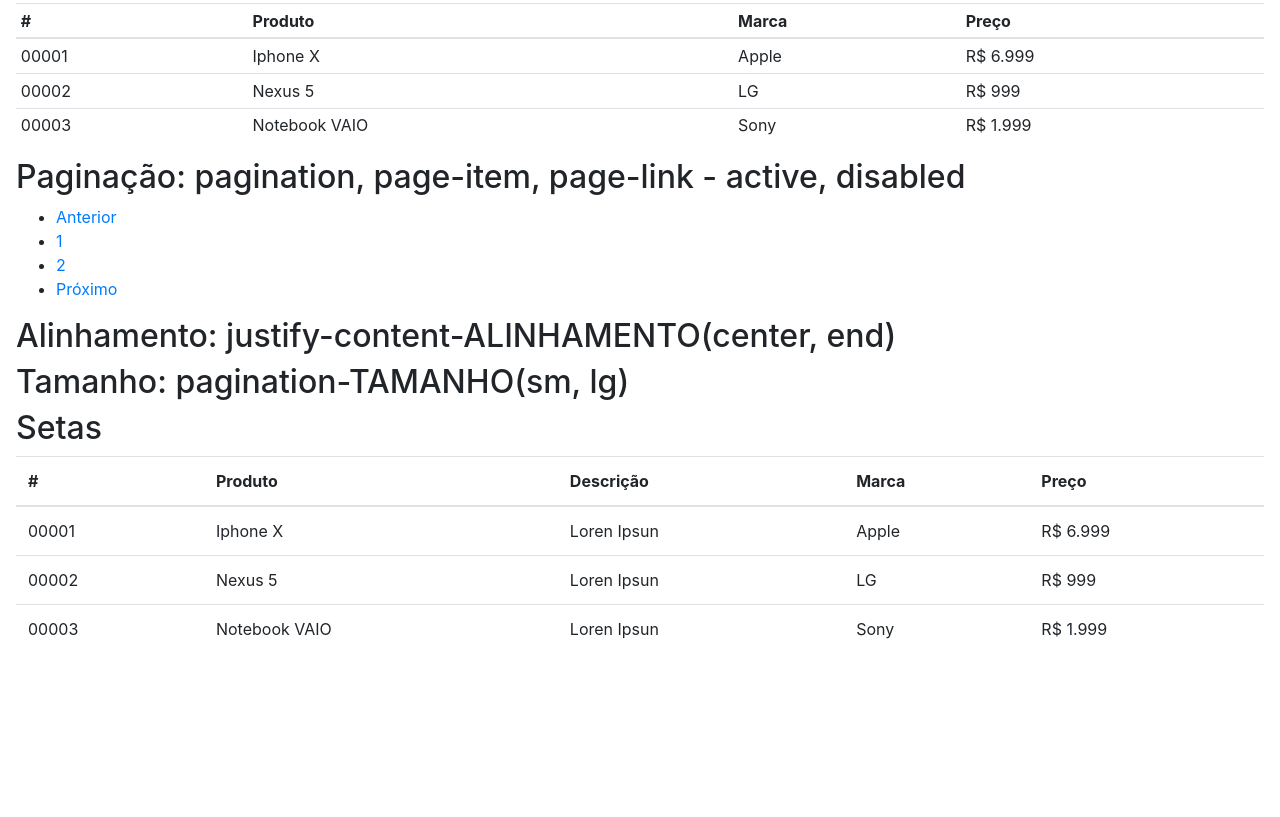
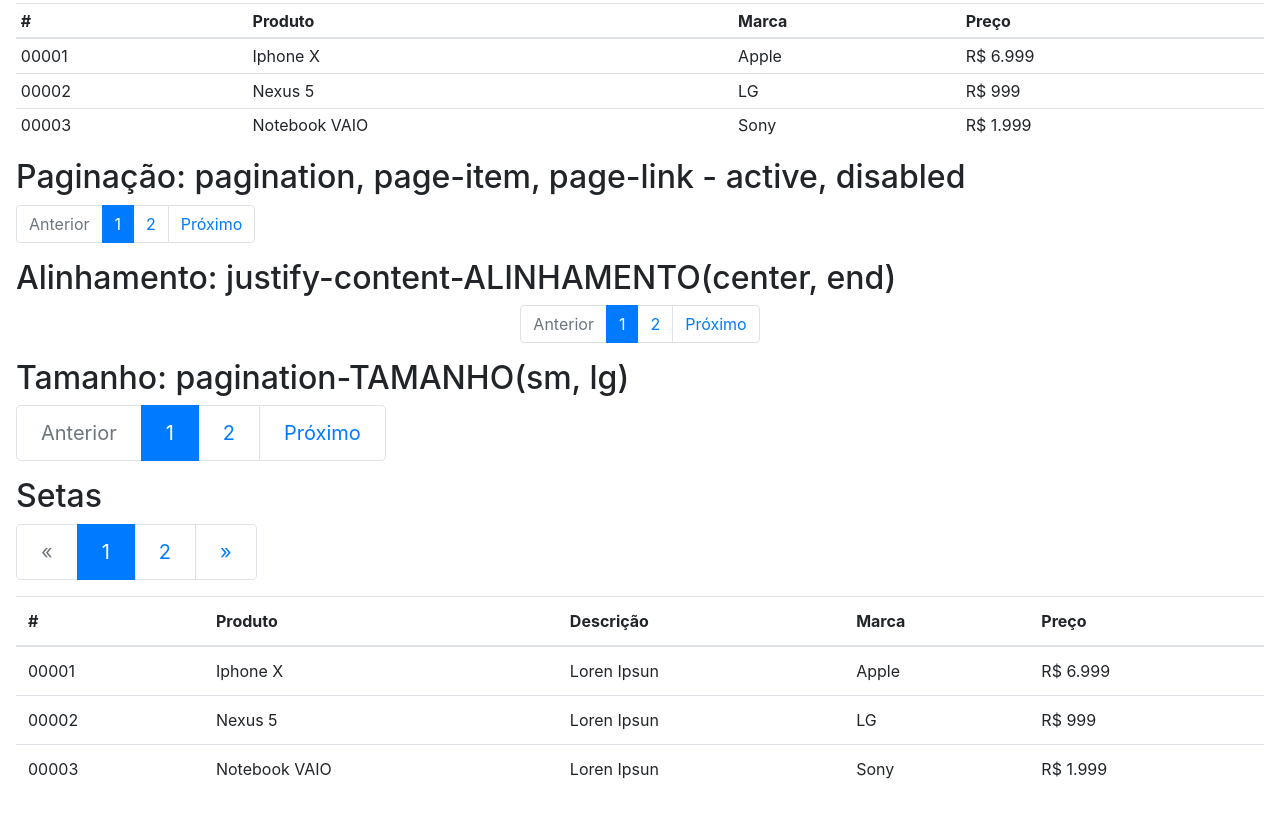
Before and after one commit to GunTsy/Bootstrap-easy, a plain HTML site: page apoio-tabelas-paginacao.html in a window 1280 px wide. Shown: the part 1403-2220 px from the top of the page. Drawn offline with nearby package versions, Linux system fonts and the light colour scheme.

Commit message:
Update apoio-tabelas-paginacao.html

```diff
--- a/apoio-tabelas-paginacao.html
+++ b/apoio-tabelas-paginacao.html
@@ -260,30 +260,86 @@
 
     <h2>Paginação: pagination, page-item, page-link - active, disabled</h2>
     <nav>
-      <ul>
-        <li>
-          <a href="">Anterior</a>
+      <ul class="pagination">
+        <li class="page-item disabled">
+          <a href="" class="page-link">Anterior</a>
         </li>
-        <li>
-          <a href="">1</a>
+        <li class="page-item active">
+          <a href="" class="page-link">1</a>
         </li>
-        <li>
-          <a href="">2</a>
+        <li class="page-item">
+          <a href="" class="page-link">2</a>
         </li>
-        <li>
-          <a href="">Próximo</a>
+        <li class="page-item">
+          <a href="" class="page-link">Próximo</a>
         </li>
       </ul>
     </nav>
 
     <h2>Alinhamento: justify-content-ALINHAMENTO(center, end) </h2>
 
+    <nav>
+      <ul class="pagination justify-content-center">
+        <li class="page-item disabled">
+          <a href="" class="page-link">Anterior</a>
+        </li>
+        <li class="page-item active">
+          <a href="" class="page-link">1</a>
+        </li>
+        <li class="page-item">
+          <a href="" class="page-link">2</a>
+        </li>
+        <li class="page-item">
+          <a href="" class="page-link">Próximo</a>
+        </li>
+      </ul>
+    </nav>
+
+
 
     <h2>Tamanho: pagination-TAMANHO(sm, lg) </h2>
 
+    <nav>
+      <ul class="pagination pagination-lg">
+        <li class="page-item disabled">
+          <a href="" class="page-link">Anterior</a>
+        </li>
+        <li class="page-item active">
+          <a href="" class="page-link">1</a>
+        </li>
+        <li class="page-item">
+          <a href="" class="page-link">2</a>
+        </li>
+        <li class="page-item">
+          <a href="" class="page-link">Próximo</a>
+        </li>
+      </ul>
+    </nav>
 
     <h2>Setas </h2>
 
+    <nav>
+      <ul class="pagination pagination-lg">
+        <li class="page-item disabled">
+          <a href="" class="page-link">
+            <span>&laquo;</span>
+            <span class="sr-only">Anterior</span>
+          </a>
+        </li>
+        <li class="page-item active">
+          <a href="" class="page-link">1</a>
+        </li>
+        <li class="page-item">
+          <a href="" class="page-link">2</a>
+        </li>
+        <li class="page-item">
+          <a href="" class="page-link">
+            <span>&raquo;</span>
+            <span class="sr-only">Próximo</span>
+          </a>
+        </li>
+      </ul>
+    </nav>
 
     <!-- Optional JavaScript -->
     <!-- jQuery first, then Popper.js, then Bootstrap JS -->
```
